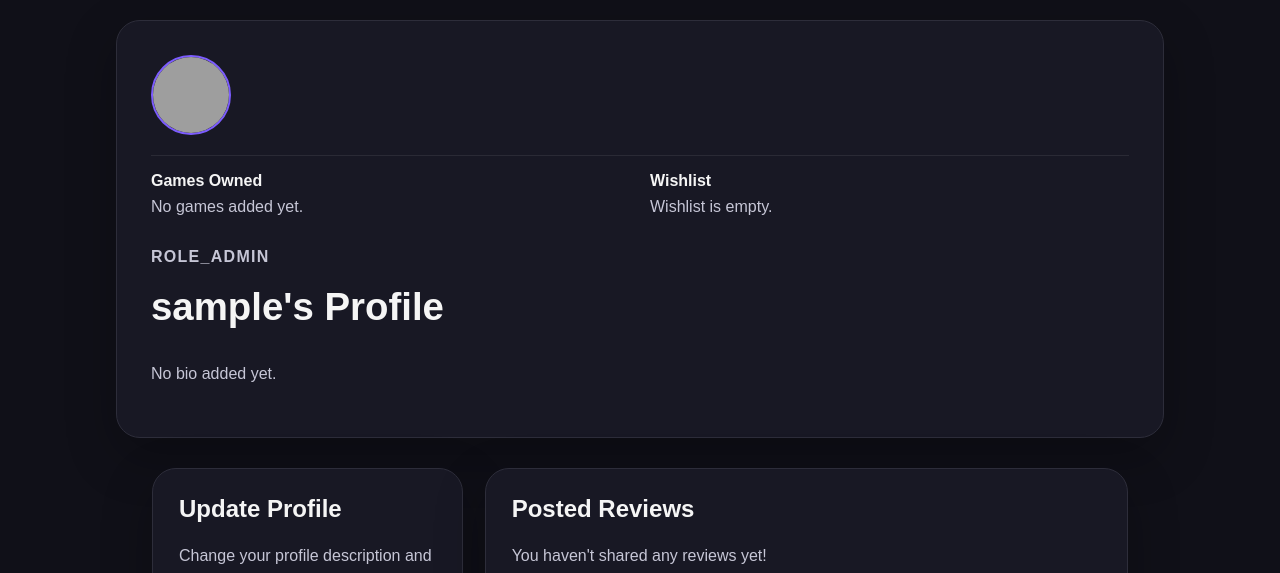
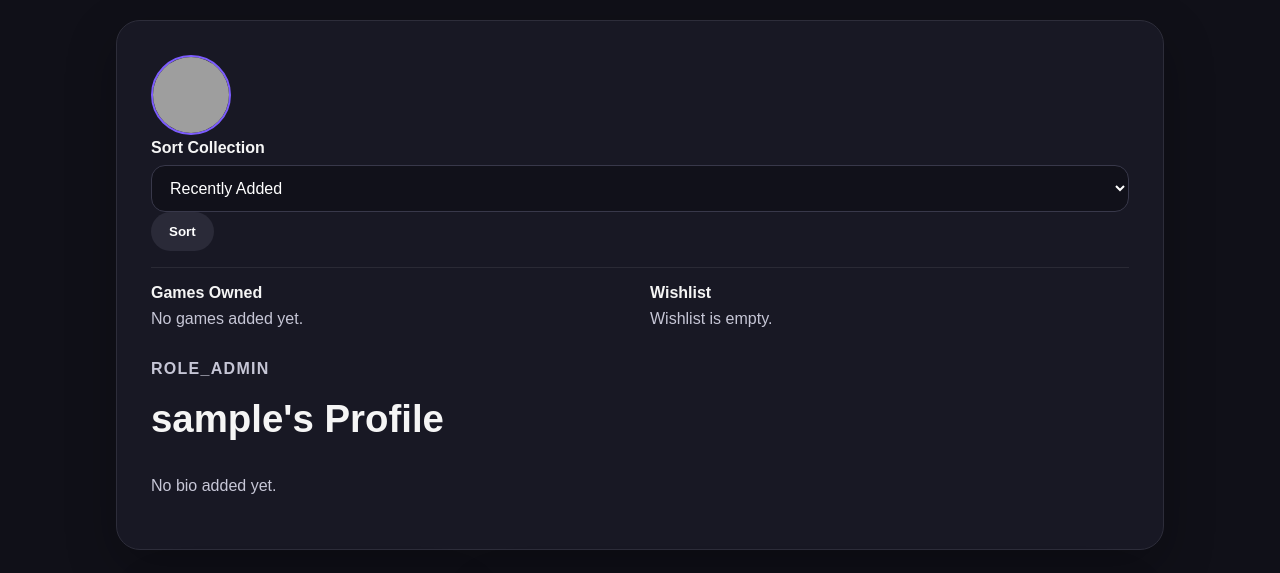
Before and after one commit to achsfu/BoardGameSite, a Spring Boot app: page /profile in a window 1280 px wide. Shown: the part 90-663 px from the top of the page. Run offline with Spring Boot 4, Linux system fonts and the light colour scheme; the visitor is signed in with stand-in values (Sample User, id 1); data that the repository does not hold is empty; some of the project's set-up classes (security, data sources, template engines, error pages and the like) are left out, and stand-ins take their place; grey boxes are pictures that could not be loaded.

Commit message:
Add collection sorting

```diff
--- a/demo/src/main/java/com/cardboardboxed/demo/controllers/ProfileController.java
+++ b/demo/src/main/java/com/cardboardboxed/demo/controllers/ProfileController.java
@@ -3,6 +3,9 @@ package com.cardboardboxed.demo.controllers;
 import java.util.ArrayList;
 import java.util.List;
 import java.util.Locale;
+import java.util.Comparator;
+import java.util.HashMap;
+import java.util.Map;
 
 import org.springframework.stereotype.Controller;
 import org.springframework.web.bind.annotation.GetMapping;
@@ -41,7 +44,11 @@ public class ProfileController {
     }
 
     @GetMapping("/profile")
-    public String showProfile(Model model, HttpServletRequest request) {
+    public String showProfile(
+        Model model,
+        HttpServletRequest request,
+        @RequestParam(defaultValue = "added") String sort
+    ){
         HttpSession session = request.getSession(false);
         if (session == null || session.getAttribute("AUTH_USER") == null) {
             return "redirect:/login?error=Please+log+in+to+view+your+profile";
@@ -55,6 +62,32 @@ public class ProfileController {
                 ? user.getProfilePictureUrl()
                 : "https://images.unsplash.com/photo-1535713875002-d1d0cf377fde?auto=format&fit=crop&w=150&h=150&q=80";
         List<Review> userReviews = reviewRepository.findByUserUsername(username);
+
+        if(!sort.equals("rating") && !sort.equals("reviewed")){
+            sort = "added";
+        }
+
+        Map<String, Review> latestReviewByGame = new HashMap<>();
+
+        for(Review review : userReviews){
+            if(review.getGameTitle() == null){
+                continue;
+            }
+
+            String gameName = review.getGameTitle()
+                    .trim()
+                    .toLowerCase(Locale.ROOT);
+
+            Review savedReview = latestReviewByGame.get(gameName);
+
+            if(savedReview == null
+                    || savedReview.getCreatedAt() == null
+                    || (review.getCreatedAt() != null
+                    && review.getCreatedAt().isAfter(savedReview.getCreatedAt()))){
+                latestReviewByGame.put(gameName, review);
+            }
+        }
+
         List<String> ownedList = (user.getGameOwned() != null && !user.getGameOwned().isBlank())
                 ? new ArrayList<>(List.of(user.getGameOwned().split("\\s*,\\s*")))
                 : new ArrayList<>();
@@ -75,6 +108,48 @@ public class ProfileController {
                         CollectionType.WISHLIST
                 );
 
+        Comparator<CollectionItem> comparator = Comparator.comparing(
+                CollectionItem::getAddedAt,
+                Comparator.nullsLast(Comparator.reverseOrder())
+        );
+
+        if(sort.equals("rating")){
+            comparator = Comparator.comparing(
+                    (CollectionItem item) -> {
+                        String gameName = item.getGameName()
+                                .trim()
+                                .toLowerCase(Locale.ROOT);
+
+                        Review review = latestReviewByGame.get(gameName);
+
+                        return review == null ? null : review.getRating();
+                    },
+                    Comparator.nullsLast(Comparator.reverseOrder())
+            ).thenComparing(
+                    CollectionItem::getAddedAt,
+                    Comparator.nullsLast(Comparator.reverseOrder())
+            );
+        } else if(sort.equals("reviewed")){
+            comparator = Comparator.comparing(
+                    (CollectionItem item) -> {
+                        String gameName = item.getGameName()
+                                .trim()
+                                .toLowerCase(Locale.ROOT);
+
+                        Review review = latestReviewByGame.get(gameName);
+
+                        return review == null ? null : review.getCreatedAt();
+                    },
+                    Comparator.nullsLast(Comparator.reverseOrder())
+            ).thenComparing(
+                    CollectionItem::getAddedAt,
+                    Comparator.nullsLast(Comparator.reverseOrder())
+            );
+        }
+
+        ownedItems.sort(comparator);
+        wishlistItems.sort(comparator);
+
         model.addAttribute("username", username);
         model.addAttribute("role", user.getRole());
         model.addAttribute("bio", bio);
@@ -86,6 +161,7 @@ public class ProfileController {
 
         model.addAttribute("ownedItems", ownedItems);
         model.addAttribute("wishlistItems", wishlistItems);
+        model.addAttribute("sort", sort);
 
         return "profile";
     }
--- a/demo/src/main/resources/templates/profile.html
+++ b/demo/src/main/resources/templates/profile.html
@@ -35,7 +35,25 @@
               border: 2px solid #7c5cff;
             "
           />
+          <form action="/profile" method="get" style="margin-bottom: 12px">
+  <label for="sort">Sort Collection</label>
 
+  <select name="sort" id="sort">
+    <option value="added" th:selected="${sort == 'added'}">
+      Recently Added
+    </option>
+
+    <option value="rating" th:selected="${sort == 'rating'}">
+      Highest Rated
+    </option>
+
+    <option value="reviewed" th:selected="${sort == 'reviewed'}">
+      Recently Reviewed
+    </option>
+  </select>
+
+  <button type="submit" class="secondary-button">Sort</button>
+</form>
           <div class="profile-lists-section">
             <div>
               <h3 style="margin: 0; font-size: 1rem">Games Owned</h3>
```
